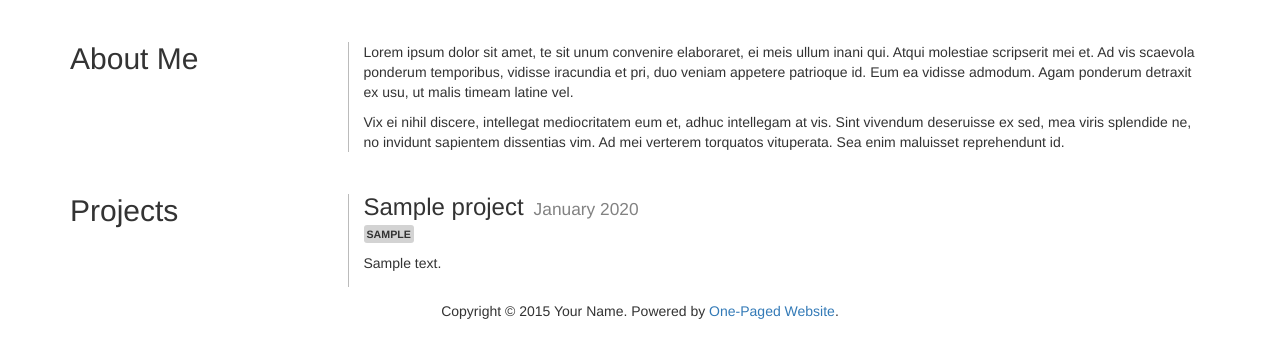
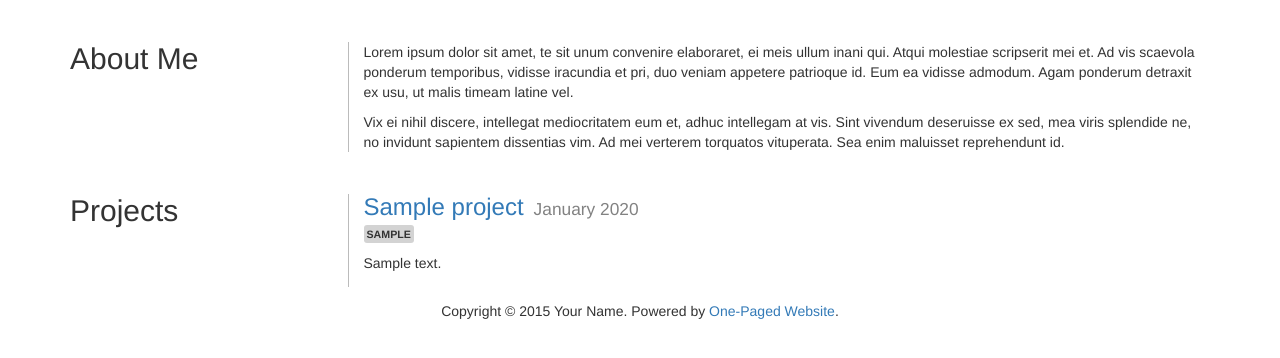
Before and after one commit to ipavl/OnePagedWebsite-jinja, a Flask app: page / in a window 1280 px wide. Shown: the part 200-558 px from the top of the page. Run offline with Flask 2, Linux system fonts and the light colour scheme; tables that the repository leaves empty hold one stand-in row (values such as "Sample post"); some libraries are stand-ins or nearby versions.

Commit message:
Add link field for projects and make the project title a hyperlink if link is set

```diff
--- a/app.py
+++ b/app.py
@@ -18,8 +18,9 @@ site_tagline = 'Your Title or Tagline'
 class Project(db.Model):
     id = Column(Integer, primary_key=True)
     title = Column(Text, unique=False)
+    link = Column(Text, unique=True)
     date = Column(Text, unique=False)
-    tags = Column(Text, unique=True)
+    tags = Column(Text, unique=False)
     description = Column(Text, unique=False)
 
 db.create_all()
--- a/templates/index.html
+++ b/templates/index.html
@@ -57,7 +57,7 @@
                     <div class="col-md-12">
                         <div class="project">
                             <div class="meta">
-                                <h3 class="title">{{ project.title }}</h3><span class="date">{{ project.date | projectdate}}</span>
+                                <h3 class="title">{% if project.link %}<a href="{{ project.link }}">{% endif %}{{ project.title }}{% if project.link %}</a>{% endif %}</h3><span class="date">{{ project.date | projectdate}}</span>
                             </div>
 
                             {% if project.tags | length > 0 %}
```
